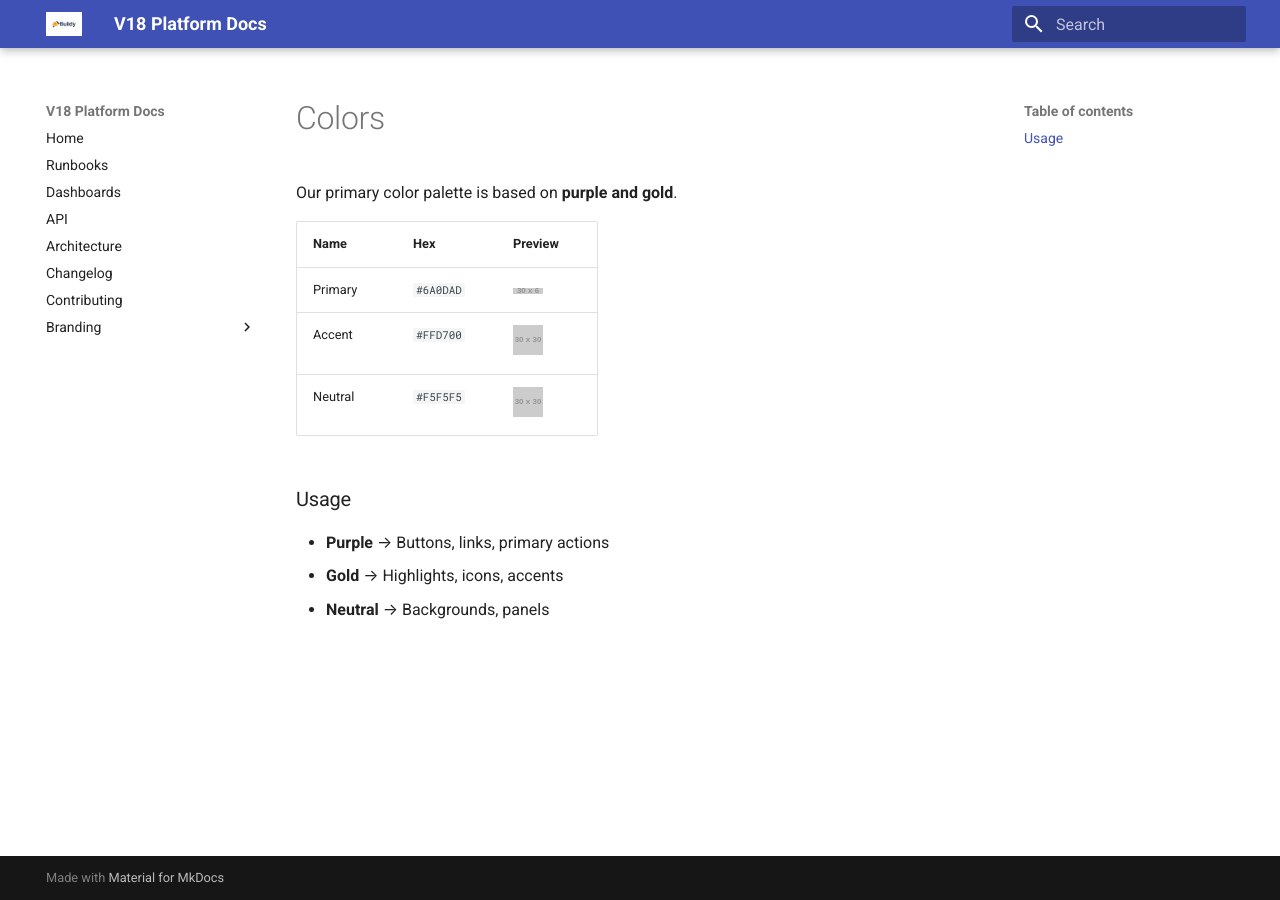
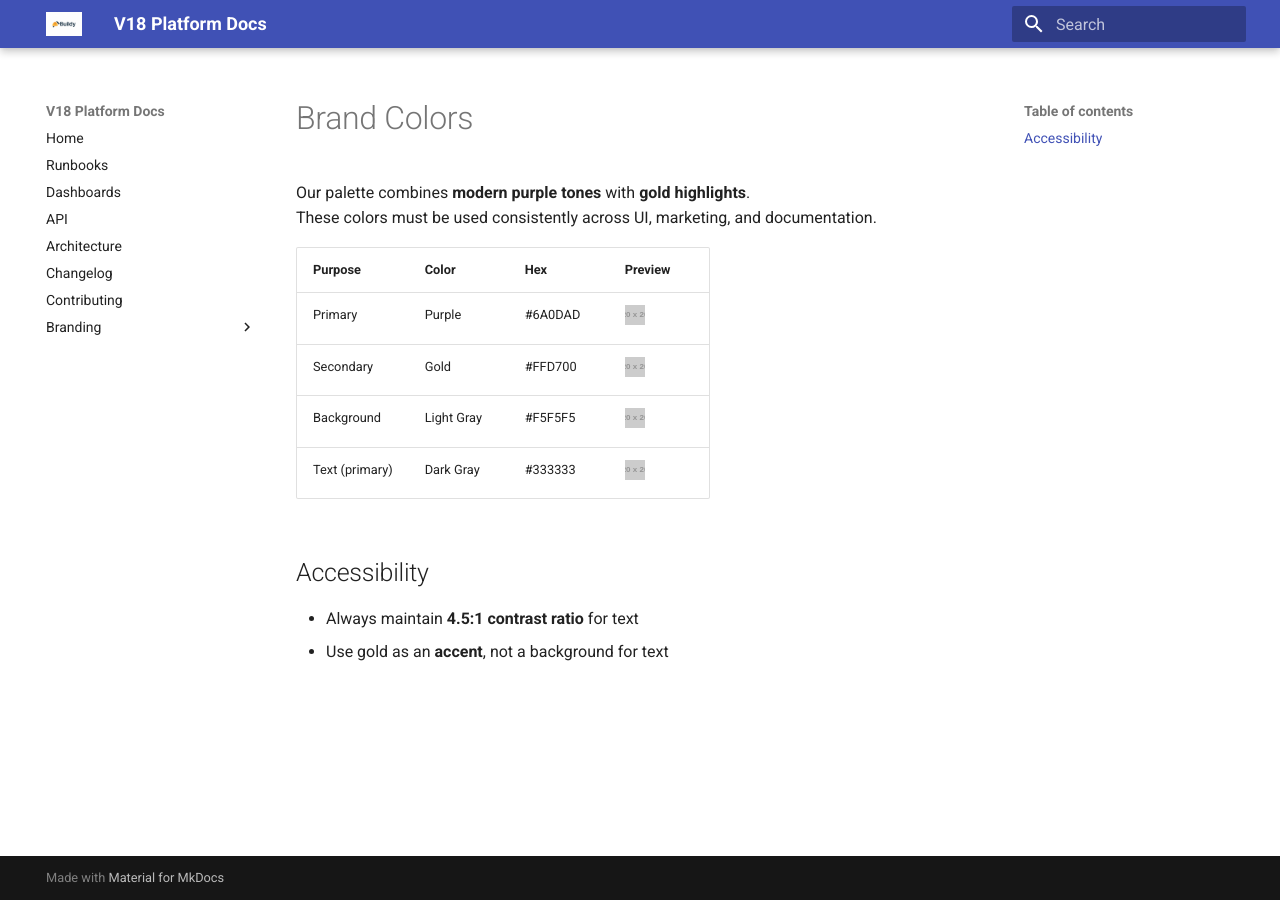
Before and after one commit to Kello54/Buildy, an MkDocs documentation site: the page built from docs/branding/colours.md, in a window 1280 px wide. Built offline with MkDocs 1.6.1 and Material for MkDocs 9.7.7, drawn with Linux system fonts in a browser that asks for light colours.

Commit message:
Update colours.md

```diff
--- a/docs/branding/colours.md
+++ b/docs/branding/colours.md
@@ -1,14 +1,15 @@
-# Colors
+# Brand Colors
 
-Our primary color palette is based on **purple and gold**.
+Our palette combines **modern purple tones** with **gold highlights**.
+These colors must be used consistently across UI, marketing, and documentation.
 
-| Name      | Hex       | Preview |
-|-----------|-----------|---------|
-| Primary   | `#6A0DAD` | ![#6A0DAD](https://via.placeholder.com/30/6A0DAD/000000?text=+) |
-| Accent    | `#FFD700` | ![#FFD700](https://via.placeholder.com/30/FFD700/000000?text=+) |
-| Neutral   | `#F5F5F5` | ![#F5F5F5](https://via.placeholder.com/30/F5F5F5/000000?text=+) |
+| Purpose         | Color        | Hex     | Preview |
+|-----------------|-------------|---------|---------|
+| Primary         | Purple       | #6A0DAD | ![#6A0DAD](https://placehold.co/20x20/6A0DAD/6A0DAD.png) |
+| Secondary       | Gold         | #FFD700 | ![#FFD700](https://placehold.co/20x20/FFD700/FFD700.png) |
+| Background      | Light Gray   | #F5F5F5 | ![#F5F5F5](https://placehold.co/20x20/F5F5F5/F5F5F5.png) |
+| Text (primary)  | Dark Gray    | #333333 | ![#333333](https://placehold.co/20x20/333333/333333.png) |
 
-### Usage
-- **Purple** → Buttons, links, primary actions
-- **Gold** → Highlights, icons, accents
-- **Neutral** → Backgrounds, panels
+## Accessibility
+- Always maintain **4.5:1 contrast ratio** for text
+- Use gold as an **accent**, not a background for text
```
